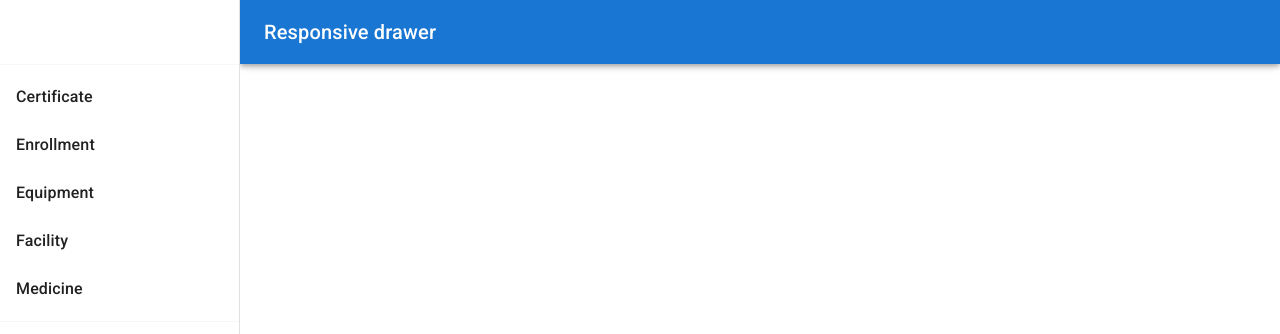
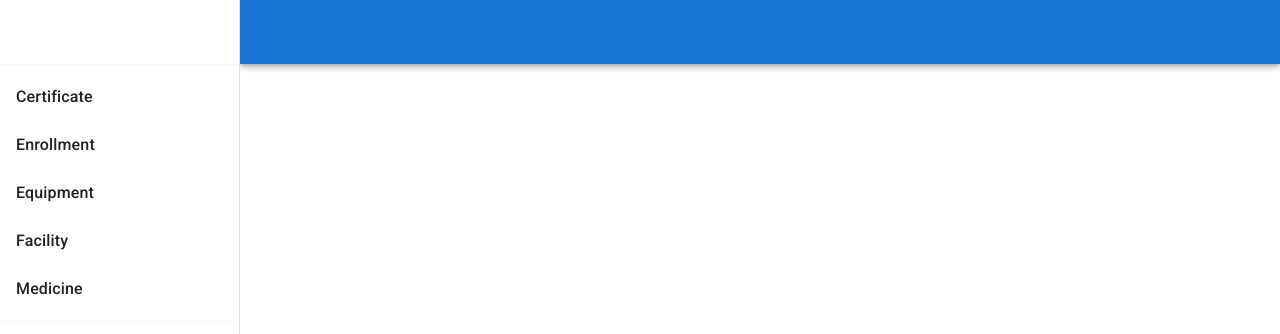
Before and after one commit to Neo-Cicada/bms-admin, a React (Create React App) app in the folder admin/: page /home in a window 1280 px wide. Shown: the top 334 px of the page. Built offline with nearby package versions, Linux system fonts and the light colour scheme.

Commit message:
change something

```diff
--- a/admin/src/components/SideBar.js
+++ b/admin/src/components/SideBar.js
@@ -96,7 +96,7 @@
               <MenuIcon />
             </IconButton>
             <Typography variant="h6" noWrap component="div">
-              Responsive drawer
+              {selectedComponent}
             </Typography>
           </Toolbar>
         </AppBar>
```
